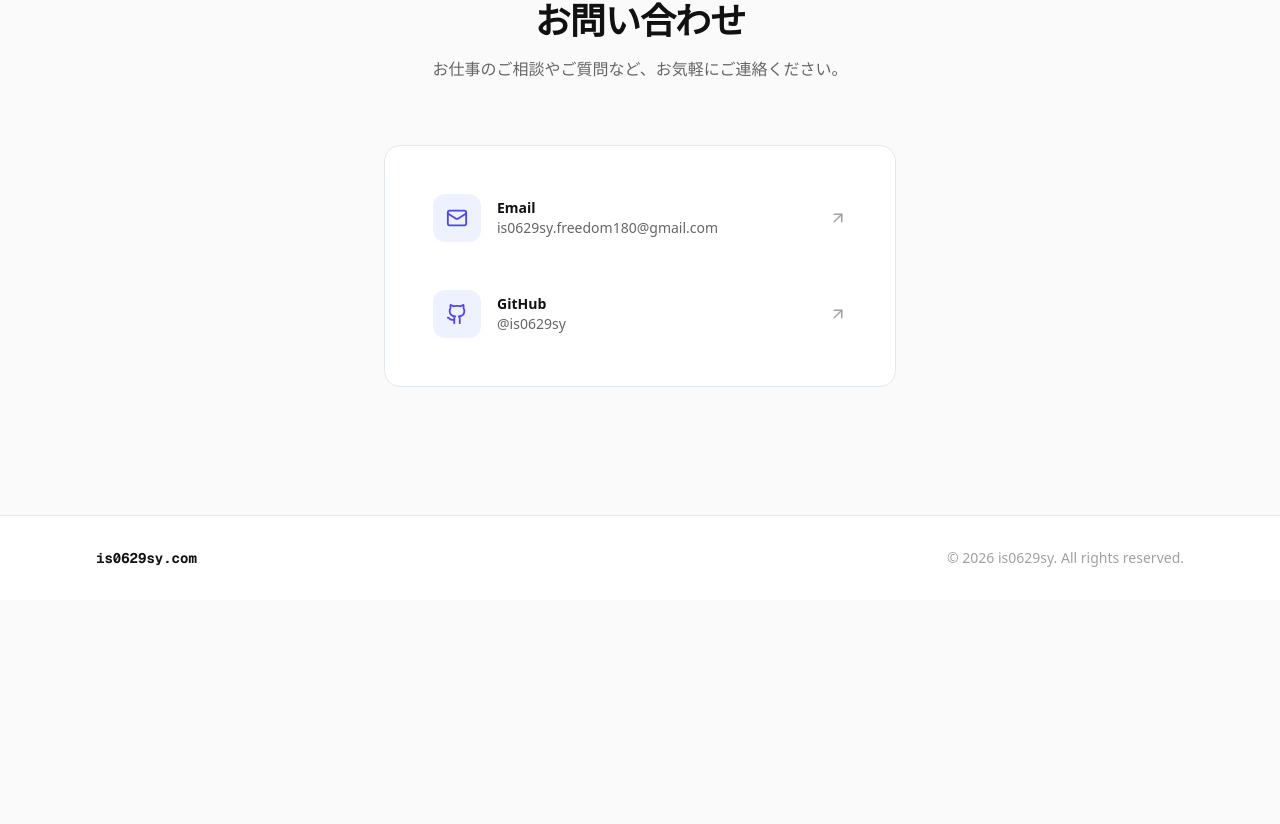
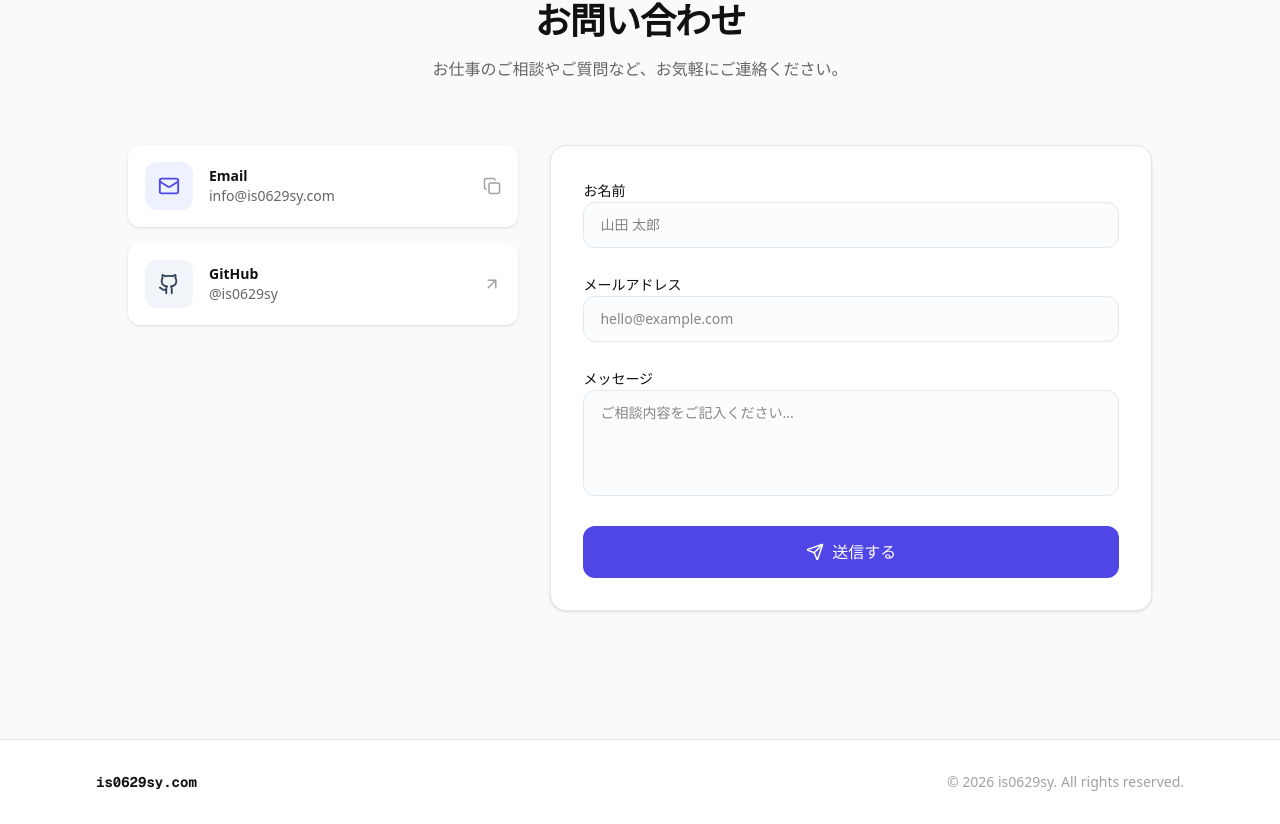
Before and after one commit to is0629sy/portfolio, a Next.js app: page / in a window 1280 px wide. Shown: the part 2853-3677 px from the top of the page. Before the commit the page ends 3453 px from the top, so only its background shows below. Built offline with nearby package versions, Linux system fonts and the light colour scheme.

Commit message:
feat: 連絡先セクションにメールアドレスのコピー機能とWeb3Formsを利用したお問い合わせフォームを追加

```diff
--- a/src/components/sections/Contact.tsx
+++ b/src/components/sections/Contact.tsx
@@ -1,9 +1,93 @@
 "use client";
 
-import { Mail, Github, ArrowUpRight } from "lucide-react";
+import { useState } from "react";
+import { Mail, Github, ArrowUpRight, Copy, Check, Send } from "lucide-react";
 import FadeIn from "@/components/FadeIn";
 
 export default function Contact() {
+    const [copied, setCopied] = useState(false);
+
+    const copyToClipboard = () => {
+        const email = "info@is0629sy.com";
+        if (navigator.clipboard && navigator.clipboard.writeText) {
+            navigator.clipboard.writeText(email);
+        } else {
+            // Fallback for older browsers or non-HTTPS contexts
+            const textArea = document.createElement("textarea");
+            textArea.value = email;
+            // 画面外に配置
+            textArea.style.position = "fixed";
+            textArea.style.left = "-9999px";
+            textArea.style.top = "0";
+            document.body.appendChild(textArea);
+            textArea.focus();
+            textArea.select();
+            try {
+                document.execCommand("copy");
+            } catch (err) {
+                console.error("Fallback: Oops, unable to copy", err);
+            }
+            document.body.removeChild(textArea);
+        }
+        setCopied(true);
+        setTimeout(() => setCopied(false), 2000);
+    };
+
+    // フォームのステート管理
+    const [formData, setFormData] = useState({
+        name: "",
+        email: "",
+        message: "",
+    });
+    const [isSubmitting, setIsSubmitting] = useState(false);
+    const [isSuccess, setIsSuccess] = useState(false);
+    const [error, setError] = useState("");
+
+    const handleChange = (e: React.ChangeEvent<HTMLInputElement | HTMLTextAreaElement>) => {
+        setFormData({ ...formData, [e.target.name]: e.target.value });
+    };
+
+    const handleSubmit = async (e: React.FormEvent<HTMLFormElement>) => {
+        e.preventDefault();
+        setIsSubmitting(true);
+        setError("");
+        setIsSuccess(false);
+
+        // Web3Formsのアクセスキー（後で本物のキーに置き換えてください）
+        const ACCESS_KEY = process.env.NEXT_PUBLIC_WEB3FORMS_ACCESS_KEY || "YOUR_ACCESS_KEY_HERE";
+
+        try {
+            const res = await fetch("https://api.web3forms.com/submit", {
+                method: "POST",
+                headers: {
+                    "Content-Type": "application/json",
+                    Accept: "application/json",
+                },
+                body: JSON.stringify({
+                    access_key: ACCESS_KEY,
+                    ...formData,
+                    // 件名を設定
+                    subject: `${formData.name}様からのポートフォリオ経由のお問い合わせ`,
+                }),
+            });
+
+            const data = await res.json();
+
+            if (data.success) {
+                setIsSuccess(true);
+                // フォームをリセット
+                setFormData({ name: "", email: "", message: "" });
+            } else {
+                setError(data.message || "送信に失敗しました。時間をおいて再度お試しください。");
+            }
+        } catch (err) {
+            console.error("Form submission error:", err);
+            setError("通信エラーが発生しました。ネットワーク環境をご確認ください。");
+        } finally {
+            setIsSubmitting(false);
+        }
+    };
+
     return (
         <section id="contact" className="py-28 sm:py-32">
             <div className="mx-auto max-w-6xl px-6 lg:px-8">
@@ -22,34 +106,49 @@ export default function Contact() {
                 </FadeIn>
 
                 <FadeIn delay={0.2}>
-                    <div className="max-w-lg mx-auto">
-                        <div className="bg-white rounded-2xl border border-border p-8 space-y-4">
+                    <div className="grid grid-cols-1 lg:grid-cols-5 gap-8 max-w-5xl mx-auto">
+                        {/* 左側：連絡先情報 */}
+                        <div className="lg:col-span-2 space-y-4">
                             {/* Email */}
-                            <a
-                                href="mailto:is0629sy.freedom180@gmail.com"
-                                className="group flex items-center gap-4 p-4 rounded-xl hover:bg-indigo-50/50 transition-all duration-300"
+                            <div
+                                onClick={copyToClipboard}
+                                role="button"
+                                tabIndex={0}
+                                onKeyDown={(e) => {
+                                    if (e.key === 'Enter' || e.key === 'Space') {
+                                        copyToClipboard();
+                                    }
+                                }}
+                                className="w-full text-left group flex items-center gap-4 p-4 rounded-xl cursor-pointer hover:bg-indigo-50/50 transition-all duration-300 border border-transparent hover:border-indigo-100/50 bg-white shadow-sm"
                             >
                                 <div className="flex items-center justify-center w-12 h-12 rounded-xl bg-indigo-50 text-primary group-hover:bg-primary group-hover:text-white transition-colors duration-300">
-                                    <Mail size={22} />
+                                    <Mail size={22} className={copied ? "hidden" : "block"} />
+                                    <Check size={22} className={copied ? "block" : "hidden"} />
                                 </div>
                                 <div className="flex-1">
                                     <p className="text-sm font-bold text-foreground">Email</p>
-                                    <p className="text-sm text-muted">is0629sy.freedom180@gmail.com</p>
+                                    <p className="text-sm text-muted">info@is0629sy.com</p>
                                 </div>
-                                <ArrowUpRight
-                                    size={18}
-                                    className="text-muted-light group-hover:text-primary transition-colors"
-                                />
-                            </a>
+                                {copied ? (
+                                    <span className="text-xs font-medium text-primary bg-indigo-50 px-2 py-1 rounded-md">
+                                        Copied!
+                                    </span>
+                                ) : (
+                                    <Copy
+                                        size={18}
+                                        className="text-muted-light group-hover:text-primary transition-colors"
+                                    />
+                                )}
+                            </div>
 
                             {/* GitHub */}
                             <a
                                 href="https://github.com/is0629sy"
                                 target="_blank"
                                 rel="noopener noreferrer"
-                                className="group flex items-center gap-4 p-4 rounded-xl hover:bg-indigo-50/50 transition-all duration-300"
+                                className="group flex items-center gap-4 p-4 rounded-xl hover:bg-slate-50 transition-all duration-300 border border-transparent hover:border-slate-200/50 bg-white shadow-sm"
                             >
-                                <div className="flex items-center justify-center w-12 h-12 rounded-xl bg-indigo-50 text-primary group-hover:bg-primary group-hover:text-white transition-colors duration-300">
+                                <div className="flex items-center justify-center w-12 h-12 rounded-xl bg-slate-100 text-slate-700 group-hover:bg-slate-800 group-hover:text-white transition-colors duration-300">
                                     <Github size={22} />
                                 </div>
                                 <div className="flex-1">
@@ -58,9 +157,98 @@ export default function Contact() {
                                 </div>
                                 <ArrowUpRight
                                     size={18}
-                                    className="text-muted-light group-hover:text-primary transition-colors"
+                                    className="text-muted-light group-hover:text-slate-800 transition-colors"
                                 />
                             </a>
+                        </div>
+
+                        {/* 右側：お問い合わせフォーム */}
+                        <div className="lg:col-span-3">
+                            <form onSubmit={handleSubmit} className="bg-white rounded-2xl border border-border p-6 sm:p-8 space-y-6 shadow-sm">
+                                <div className="space-y-1.5">
+                                    <label htmlFor="name" className="text-sm font-medium text-foreground">
+                                        お名前
+                                    </label>
+                                    <input
+                                        type="text"
+                                        id="name"
+                                        name="name"
+                                        placeholder="山田 太郎"
+                                        value={formData.name}
+                                        onChange={handleChange}
+                                        disabled={isSubmitting}
+                                        className="w-full px-4 py-3 rounded-xl border border-border bg-slate-50/50 focus:bg-white focus:outline-none focus:ring-2 focus:ring-primary/20 focus:border-primary transition-colors text-sm disabled:opacity-50"
+                                        required
+                                    />
+                                </div>
+
+                                <div className="space-y-1.5">
+                                    <label htmlFor="email" className="text-sm font-medium text-foreground">
+                                        メールアドレス
+                                    </label>
+                                    <input
+                                        type="email"
+                                        id="email"
+                                        name="email"
+                                        placeholder="hello@example.com"
+                                        value={formData.email}
+                                        onChange={handleChange}
+                                        disabled={isSubmitting}
+                                        className="w-full px-4 py-3 rounded-xl border border-border bg-slate-50/50 focus:bg-white focus:outline-none focus:ring-2 focus:ring-primary/20 focus:border-primary transition-colors text-sm disabled:opacity-50"
+                                        required
+                                    />
+                                </div>
+
+                                <div className="space-y-1.5">
+                                    <label htmlFor="message" className="text-sm font-medium text-foreground">
+                                        メッセージ
+                                    </label>
+                                    <textarea
+                                        id="message"
+                                        name="message"
+                                        rows={4}
+                                        placeholder="ご相談内容をご記入ください..."
+                                        value={formData.message}
+                                        onChange={handleChange}
+                                        disabled={isSubmitting}
+                                        className="w-full px-4 py-3 rounded-xl border border-border bg-slate-50/50 focus:bg-white focus:outline-none focus:ring-2 focus:ring-primary/20 focus:border-primary transition-colors text-sm resize-none disabled:opacity-50"
+                                        required
+                                    ></textarea>
+                                </div>
+
+                                {/* Honeypot スパム対策 */}
+                                <input type="checkbox" name="botcheck" className="hidden" style={{ display: 'none' }} />
+
+                                {error && (
+                                    <p className="text-sm text-red-500 bg-red-50 p-3 rounded-xl">
+                                        {error}
+                                    </p>
+                                )}
+
+                                {isSuccess && (
+                                    <p className="text-sm text-green-600 bg-green-50 p-3 rounded-xl border border-green-200">
+                                        お問い合わせありがとうございます。メッセージは正常に送信されました。
+                                    </p>
+                                )}
+
+                                <button
+                                    type="submit"
+                                    disabled={isSubmitting}
+                                    className="w-full flex items-center justify-center gap-2 bg-primary hover:bg-primary/90 text-white px-6 py-3.5 rounded-xl font-medium transition-colors duration-300 disabled:opacity-70 disabled:cursor-not-allowed"
+                                >
+                                    {isSubmitting ? (
+                                        <>
+                                            <div className="w-5 h-5 border-2 border-white/30 border-t-white rounded-full animate-spin" />
+                                            <span>送信中...</span>
+                                        </>
+                                    ) : (
+                                        <>
+                                            <Send size={18} />
+                                            <span>送信する</span>
+                                        </>
+                                    )}
+                                </button>
+                            </form>
                         </div>
                     </div>
                 </FadeIn>
```
